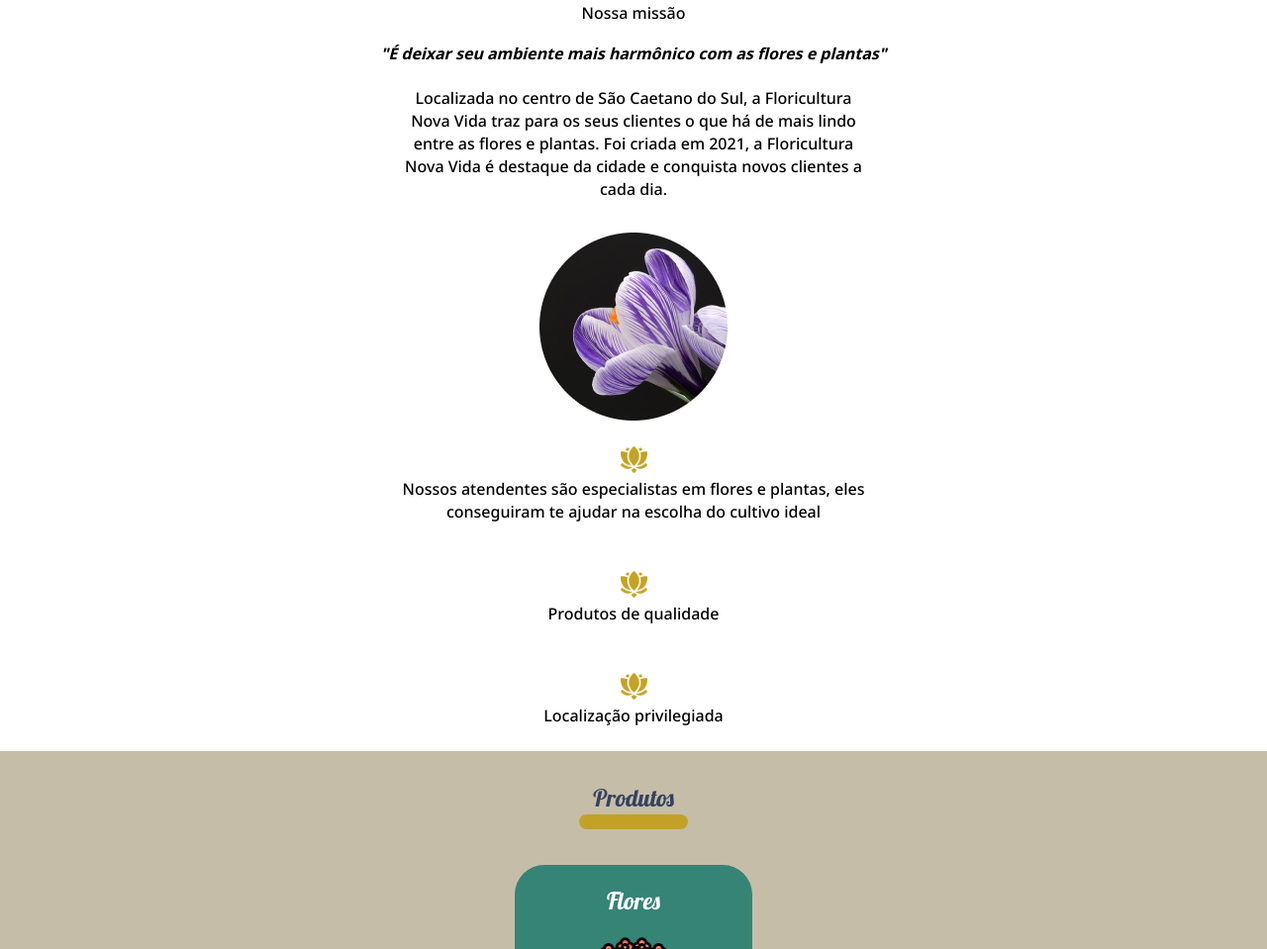
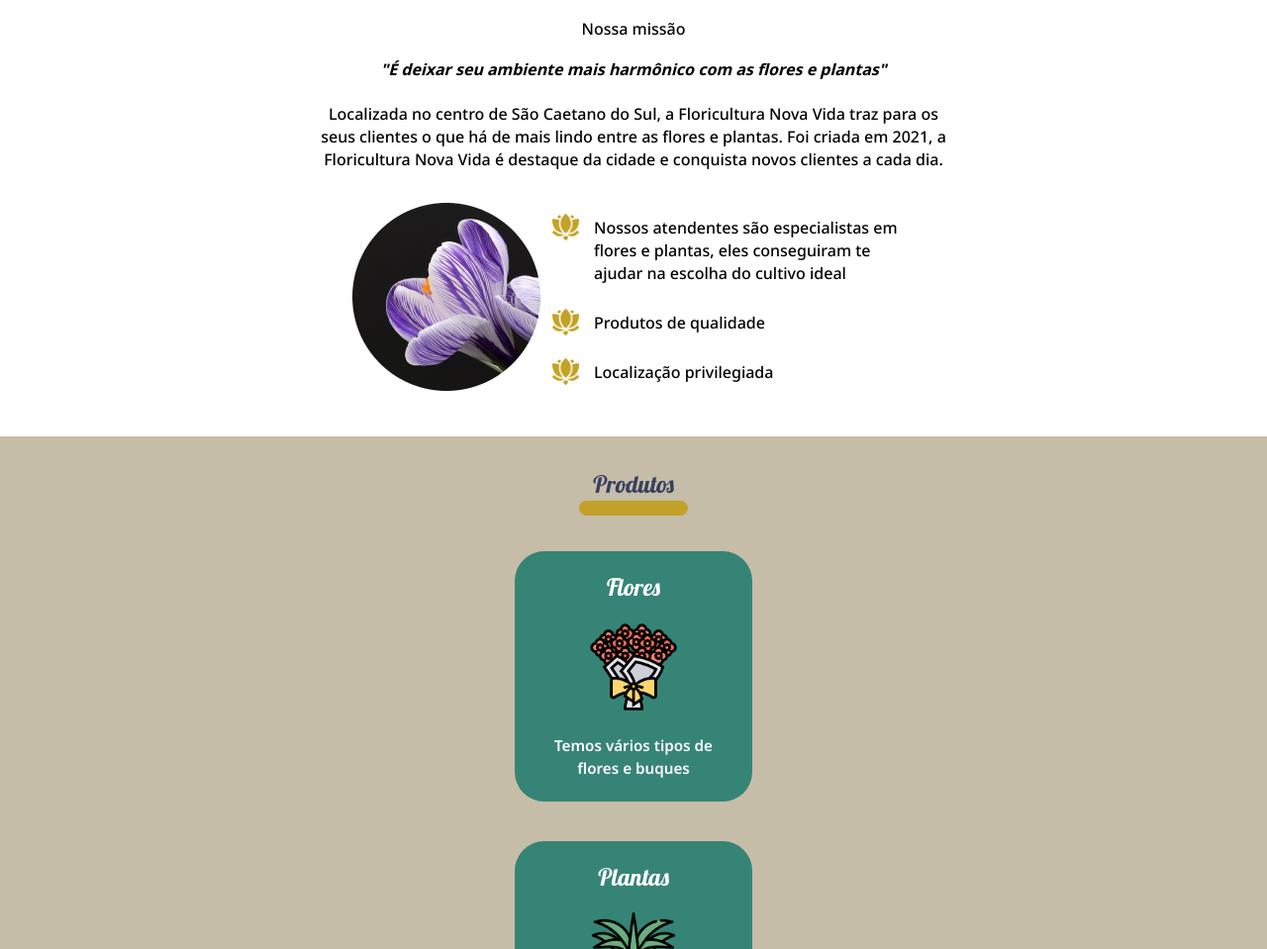
Before and after one commit to vitoriasilva98/front-floricultura-nova-vida, a plain HTML site: page public/index.html in a window 1280 px wide. Shown: the part 680-1639 px from the top of the page at 99% size. Drawn offline with Linux system fonts and the light colour scheme.

Commit message:
Desenvolvimento da seção sobre nos

```diff
--- a/public/css/desconto.css
+++ b/public/css/desconto.css
@@ -5,6 +5,7 @@
     text-align: center;
     background: var(--cor-bege);
     font-family: var(--font-noto-sans);
+    justify-content: space-around;
 }
 
 .desconto__descricao {
@@ -28,7 +29,7 @@
     background: var(--azul-marinho-envelhecido);
     box-shadow: 12px 15px 4px var(--amarelo-sombra);
     border-radius: 20px;
-    /* margin-bottom: 2.5rem; */
+    margin-bottom: 2.5rem;
     font-size: 1.1rem;
 }
 
@@ -64,7 +65,7 @@
         flex-direction: row;
         align-items: center;
         align-content: space-between;
-        /* padding-bottom: 0.5rem; */
+        padding-bottom: 1rem;
     }
 
     .desconto__descricao {
@@ -78,7 +79,7 @@
         min-height: 122.58px;
         max-width: 190px;
         max-height: 122.58px;
-
+        margin-bottom: 0;
     }
 
     .desconto__informativo p {
--- a/public/css/sobre__nos.css
+++ b/public/css/sobre__nos.css
@@ -40,3 +40,41 @@
     background-position: center 0%;
     margin: 1.5rem;
 }
+
+@media screen and (min-width: 768px) {
+
+    .sobre__nos_localizada{
+        max-width: 650px;
+    }
+
+    .sobre__nos_grupo{
+        /* width: 100%; */
+        display: flex;
+        flex-direction: row;
+        align-items: stretch;
+        /* justify-content: center; */
+    }
+
+    .sobre__nos_diferenciais {
+        max-width: 350px;
+        text-align: left;
+    }
+
+    .sobre__nos_flor {
+        background-position: left 0%;
+        margin: 0.7rem;
+        padding: 0.15rem;
+    }
+
+    .sobre__nos_lista {
+        align-items: flex-start;
+        margin-bottom: 2.5rem;
+    }
+
+    .sobre__nos_lista li p {
+        /* display: inline; */
+        padding-top: 0rem;
+        padding-left: 2.5rem;
+    }
+
+}
--- a/public/index.html
+++ b/public/index.html
@@ -74,6 +74,7 @@
                 Nova Vida é destaque da cidade e conquista novos
                 clientes a cada dia.
             </p>
+            <div class="sobre__nos_grupo">
                 <div class="sobre__nos_slide">
                     <img src="" alt="" id="sobre__nos_img">
                 </div>
@@ -91,6 +92,7 @@
                         <p>Localização privilegiada</p>
                     </li>
                 </ul>
+            </div>
         </section>
         <section class="produtos container">
             <h2 class="titulo_amarelo">
```
Lines whose indentation alone changed are shown as unchanged.
